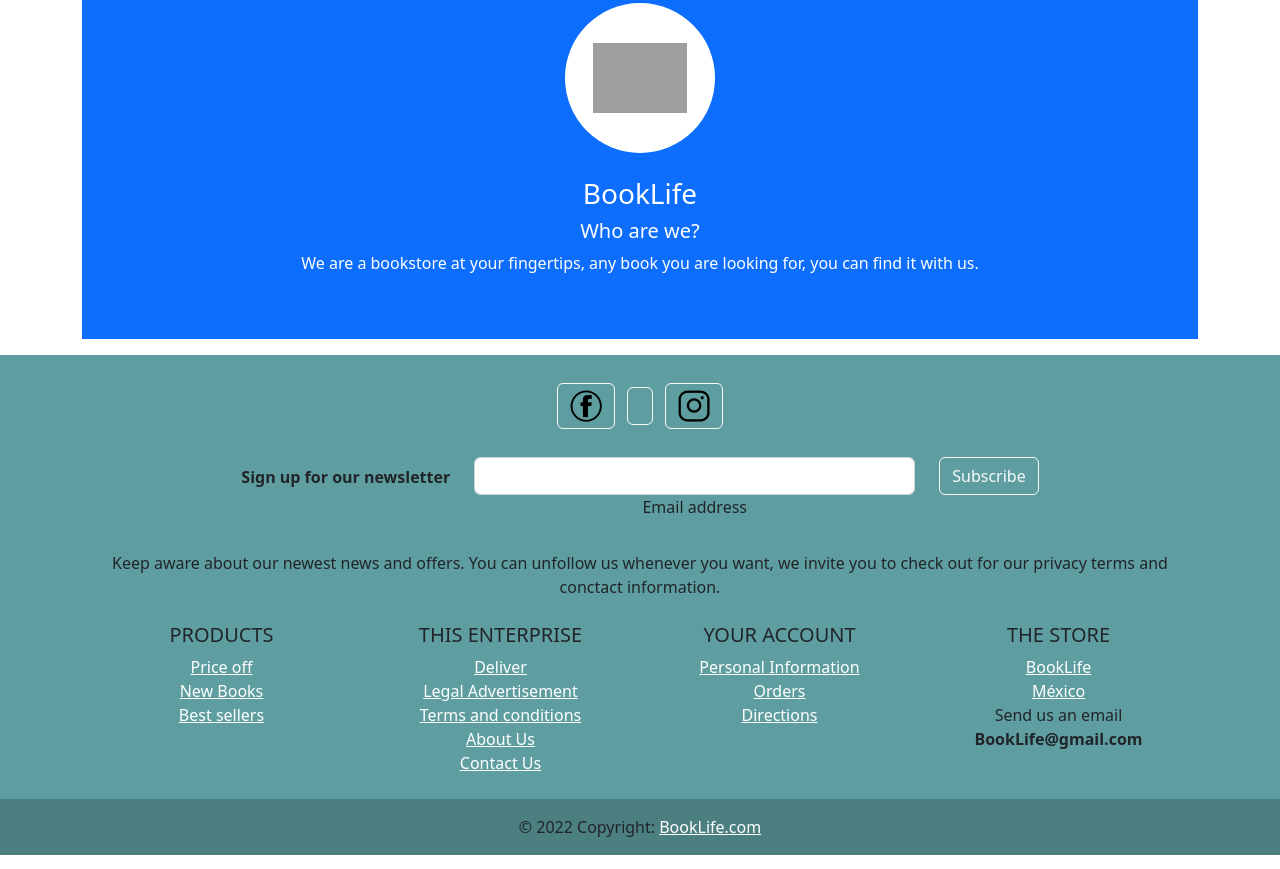
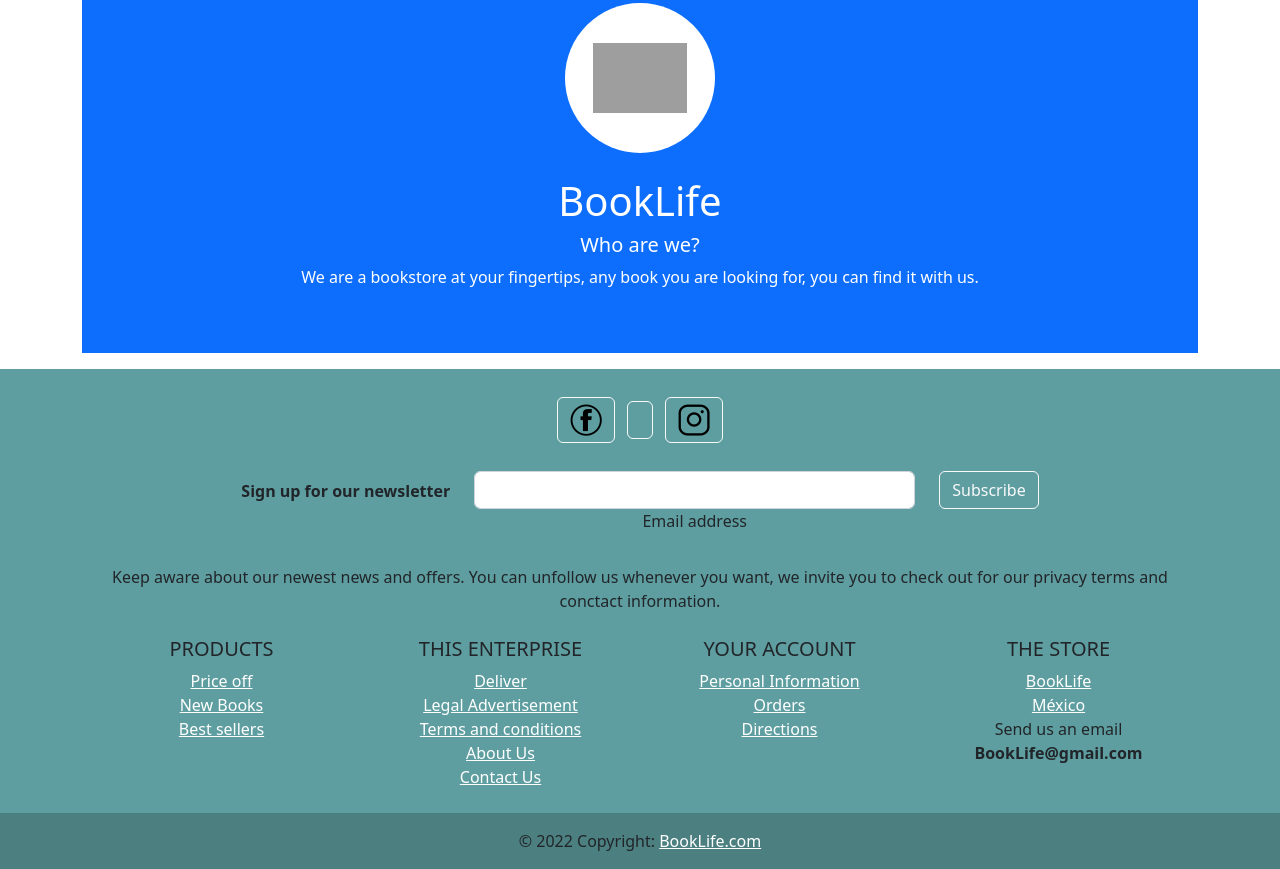
Before and after one commit to Karla-rend0n/NegociosPro, a plain HTML site: page index.html in a window 1280 px wide. Shown: the part 1627-2496 px from the top of the page. Drawn offline with nearby package versions, Linux system fonts and the light colour scheme; grey boxes are pictures that could not be loaded.

Commit message:
Update index.html

```diff
--- a/index.html
+++ b/index.html
@@ -277,7 +277,7 @@
                   <img src="https://cdn-icons-png.flaticon.com/512/2702/2702069.png" height="70" alt=""
                        loading="lazy" />
                 </div>
-                <h3 class="text-center">BookLife</h3>
+                <h1 class="text-center">BookLife</h1>
                 <h5 class="text-center">Who are we?</h5>
                 <p class="text-center">
                   We are a bookstore at your fingertips, any book you are looking for, you can find it with us.</p>
```
